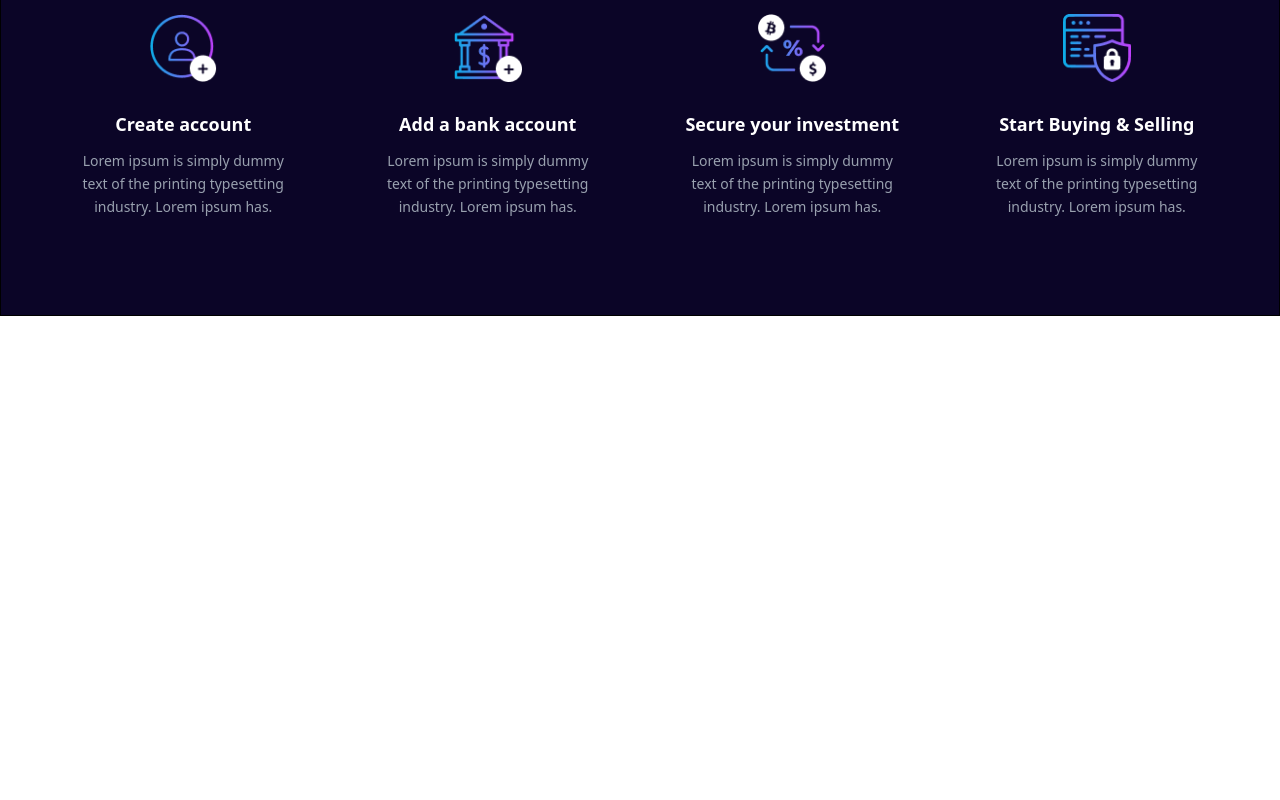
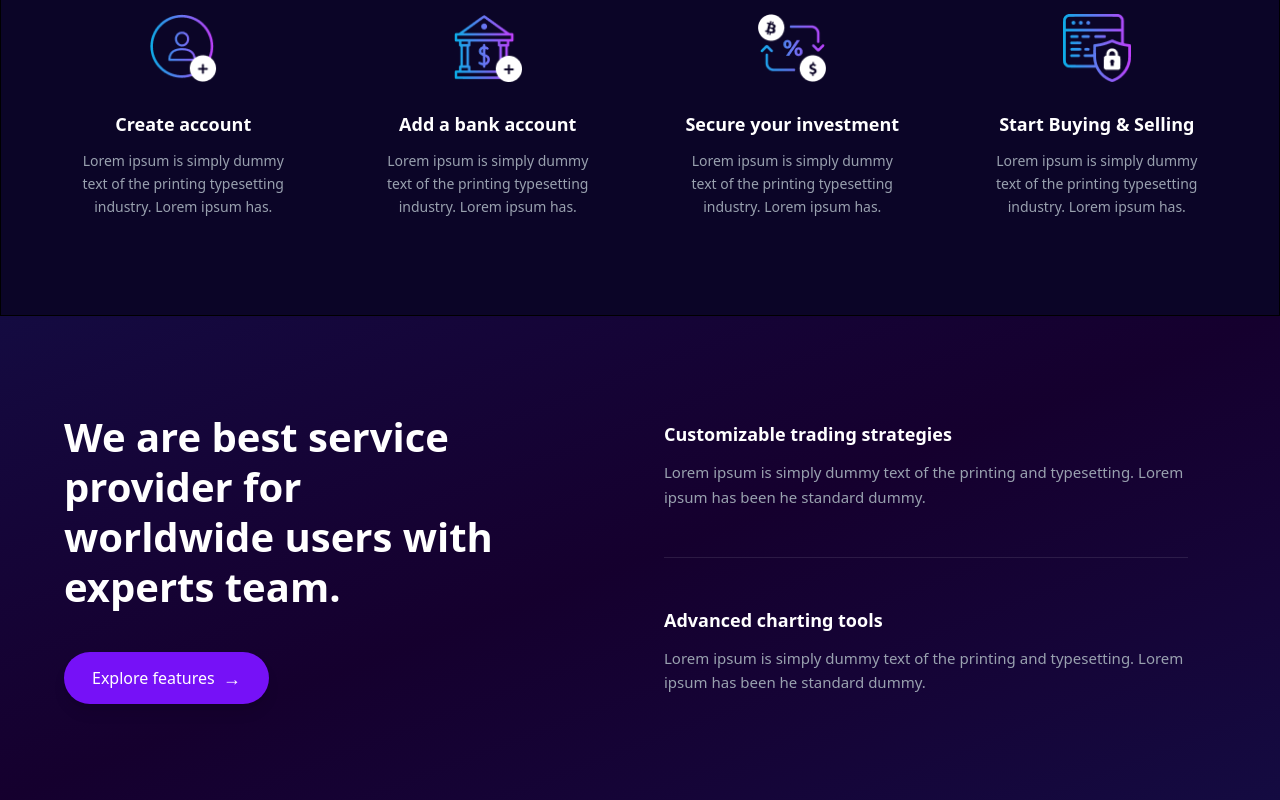
Before and after one commit to Henrychigozie/CRYPTO-react, a React (Vite) app: page / in a window 1280 px wide. Shown: the part 3779-4579 px from the top of the page. Before the commit the page ends 4095 px from the top, so only its background shows below. Built offline with nearby package versions, Linux system fonts and the light colour scheme.

Commit message:
another update

```diff
--- /dev/null
+++ b/components/explore.jsx
@@ -0,0 +1,50 @@
+import React from "react";
+
+const HeroServiceSection = () => {
+  return (
+    <section className="relative w-full h-full flex items-center bg-gradient-to-br from-[#140b41] via-[#15002e] to-[#140b41] text-white overflow-hidden">
+      <div className="max-w-7xl mx-auto px-16 py-24 grid max-[992px]:grid-cols-1 grid-cols-2 gap-12 items-center max-[992px]:max-w-3xl max-[992px]:px-10 max-md:px-5">
+        {/* LEFT CONTENT */}
+        <div className="space-y-10">
+          <h1 className="text-[40px] font-semibold leading-tight w-[80%] max-[992px]:w-[98%] max-[992px]:text-3xl">
+            We are best service
+            provider for worldwide
+            users with experts team.
+          </h1>
+
+          <button className="inline-flex items-center gap-2 px-7 py-3 rounded-full bg-[#7611f7] hover:bg-purple-700 transition font-medium shadow-lg max-md:px-5">
+            Explore features
+            <span className="text-lg">→</span>
+          </button>
+        </div>
+
+        {/* RIGHT CONTENT */}
+        <div className="space-y-12 w-[95%] max-md:w-full">
+          {/* ITEM 1 */}
+          <div className="space-y-3">
+            <h3 className="text-lg font-semibold">
+              Customizable trading strategies
+            </h3>
+            <p className="text-[15px] text-gray-400 leading-relaxed ">
+              Lorem ipsum is simply dummy text of the printing and typesetting.
+              Lorem ipsum has been he standard dummy.
+            </p>
+          </div>
+
+          <div className="w-full h-px bg-white/10" />
+
+          {/* ITEM 2 */}
+          <div className="space-y-3">
+            <h3 className="text-lg font-semibold">Advanced charting tools</h3>
+            <p className="text-[15px] text-gray-400 leading-relaxed">
+              Lorem ipsum is simply dummy text of the printing and typesetting.
+              Lorem ipsum has been he standard dummy.
+            </p>
+          </div>
+        </div>
+      </div>
+    </section>
+  );
+};
+
+export default HeroServiceSection;
--- a/src/App.jsx
+++ b/src/App.jsx
@@ -8,6 +8,7 @@ import Market from '../components/market.jsx'
 import About from '../components/about.jsx'
 import Platform from '../components/platform.jsx'
 import GetStarted from '../components/get-started.jsx'
+import HeroServiceSection from '../components/explore.jsx'
 
 function App() {
 
@@ -20,6 +21,7 @@ function App() {
       <About />
       <Platform />
       <GetStarted />
+      <HeroServiceSection />
     </>
   )
 }
```
